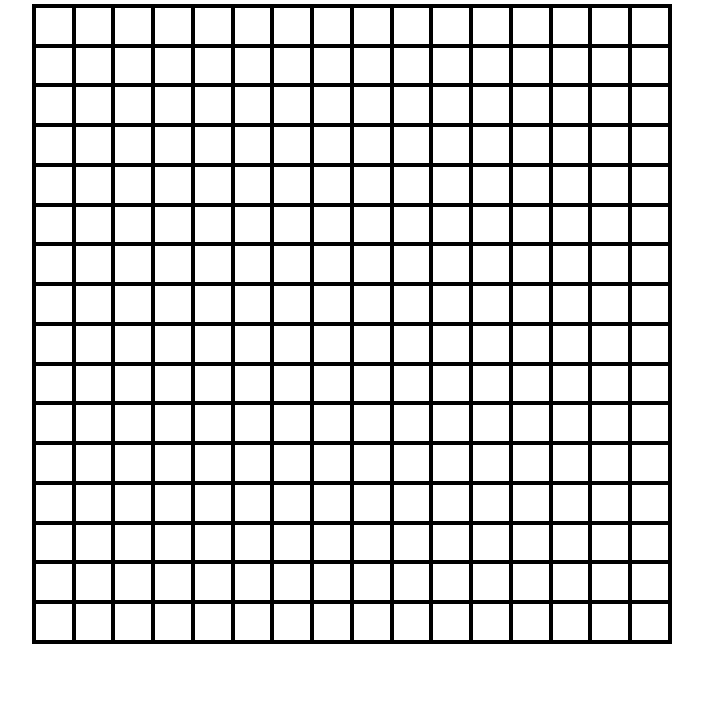
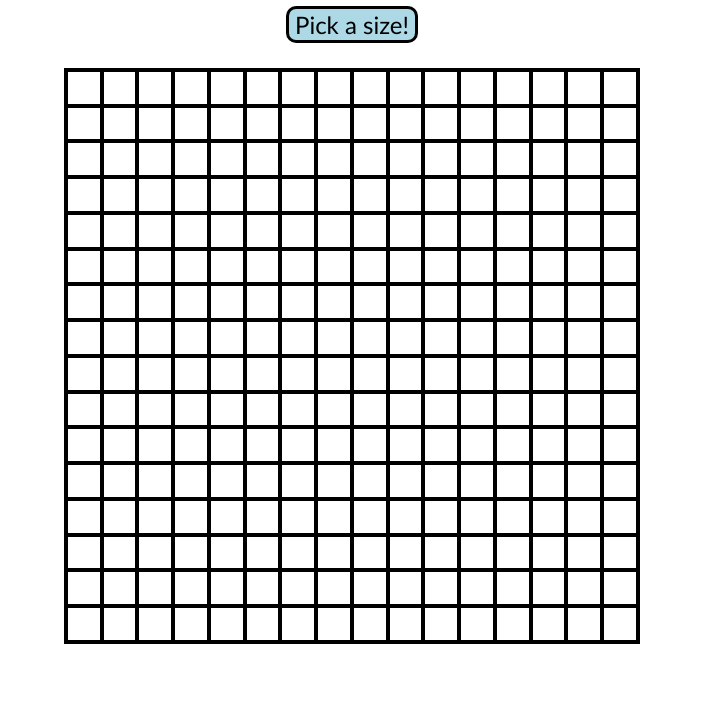
Before and after one commit to Shashank-006/odin-etch-a-sketch, a plain HTML site: page index.html in a window 1280 px wide. Shown: the part 76-800 px from the top of the page, without its empty margins (288-991 px from the left). Drawn offline with Linux system fonts and the light colour scheme.

Commit message:
Finish button to change size

```diff
--- a/index.html
+++ b/index.html
@@ -8,6 +8,7 @@
     </head>
     <body>
         <h1 class="title">Etch-a-Sketch</h1>
+        <button class="size-button">Pick a size!</button>
         <script src="script.js"></script>
     </body>
 </html>
--- a/script.js
+++ b/script.js
@@ -2,16 +2,24 @@ const squareLength = 16;
 
 const boxContainer = document.createElement("div");
 boxContainer.classList.toggle("boxContainer");
+const sizeButton = document.querySelector(".size-button");
 
-for(let i = 0; i < squareLength; i++) {
+function buildSquares(length) {
+    for(let i = 0; i < length; i++) {
         const row = document.createElement("div");
         row.classList.toggle("row");
-    for(let j = 0; j < squareLength; j++) {
+        for(let j = 0; j < length; j++) {
             const square = document.createElement("div");
             square.classList.toggle("square");
             row.appendChild(square);
         }
         boxContainer.appendChild(row);
+    }
+}
+
+function removeSquares() {
+    const rows = document.querySelectorAll(".boxContainer > *");
+    rows.forEach(r => boxContainer.removeChild(r));
 }
 
 boxContainer.addEventListener("mouseover", (e) => {
@@ -19,6 +27,20 @@ boxContainer.addEventListener("mouseover", (e) => {
     if(square.classList.contains("square")) {
         square.setAttribute("style", "background-color: blue");
     }
-})
+});
+
+sizeButton.addEventListener("click", () => {
+    let result;
+    do {
+        result = prompt("What size do you want to pick? (1 - 100)");
+        result = +result;
+    }
+    while (Number.isNaN(result) || !Number.isInteger(result) || result < 1 || result > 100);
+
+    removeSquares();
+    buildSquares(result);
+});
+
+buildSquares(squareLength);
 
 document.body.appendChild(boxContainer);
--- a/style.css
+++ b/style.css
@@ -6,6 +6,7 @@ body {
     box-sizing: border-box;
     padding: 0 10vw 10vh;
     margin: 0;
+    font-family: 'Gill Sans', 'Gill Sans MT', Calibri, 'Trebuchet MS', sans-serif;
 }
 
 html {
@@ -37,3 +38,13 @@ html {
 .row {
     display: flex;
 }
+
+.size-button {
+    background-color: lightblue;
+    border: 3px solid black;
+    border-radius: 10px;
+    font-family: 'Gill Sans', 'Gill Sans MT', Calibri, 'Trebuchet MS', sans-serif;
+    display: block;
+    margin: 0 0 25px;
+    font-size: 24px;
+}
```
Lines whose indentation alone changed are shown as unchanged.
